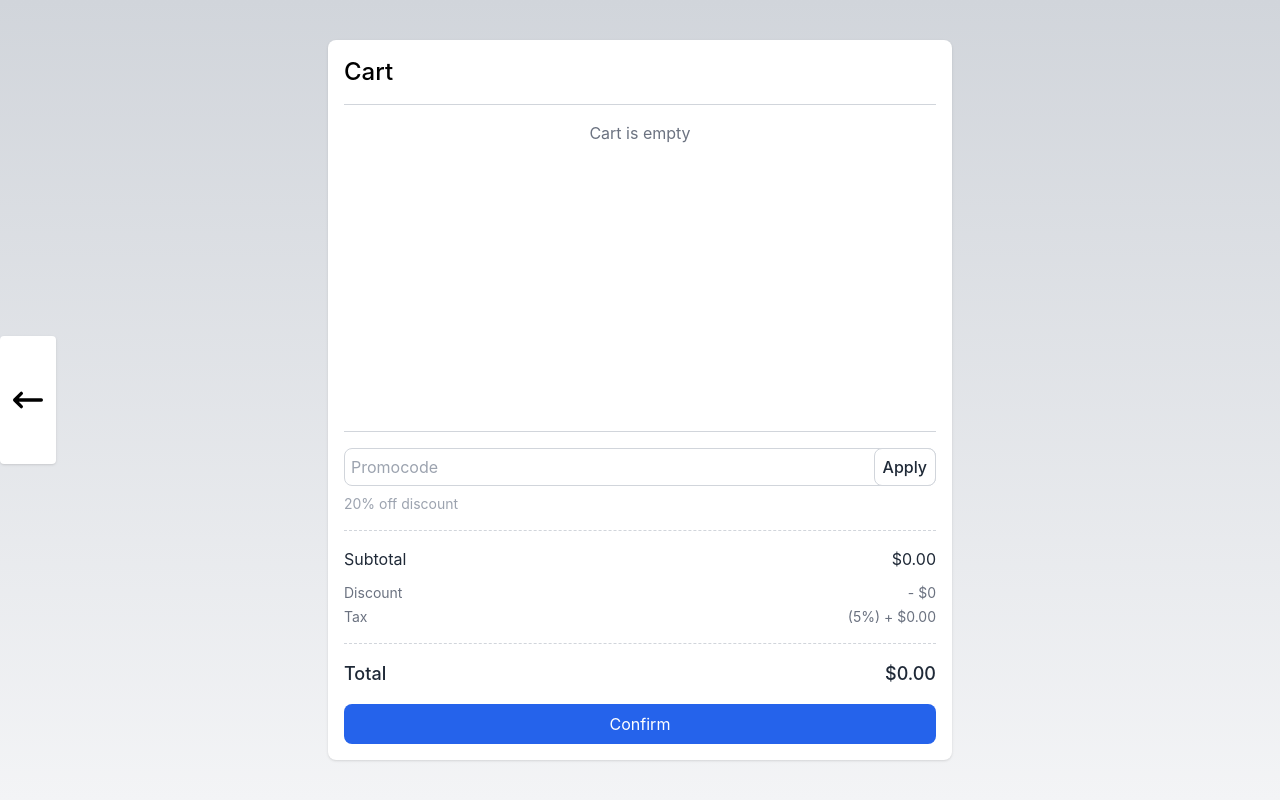
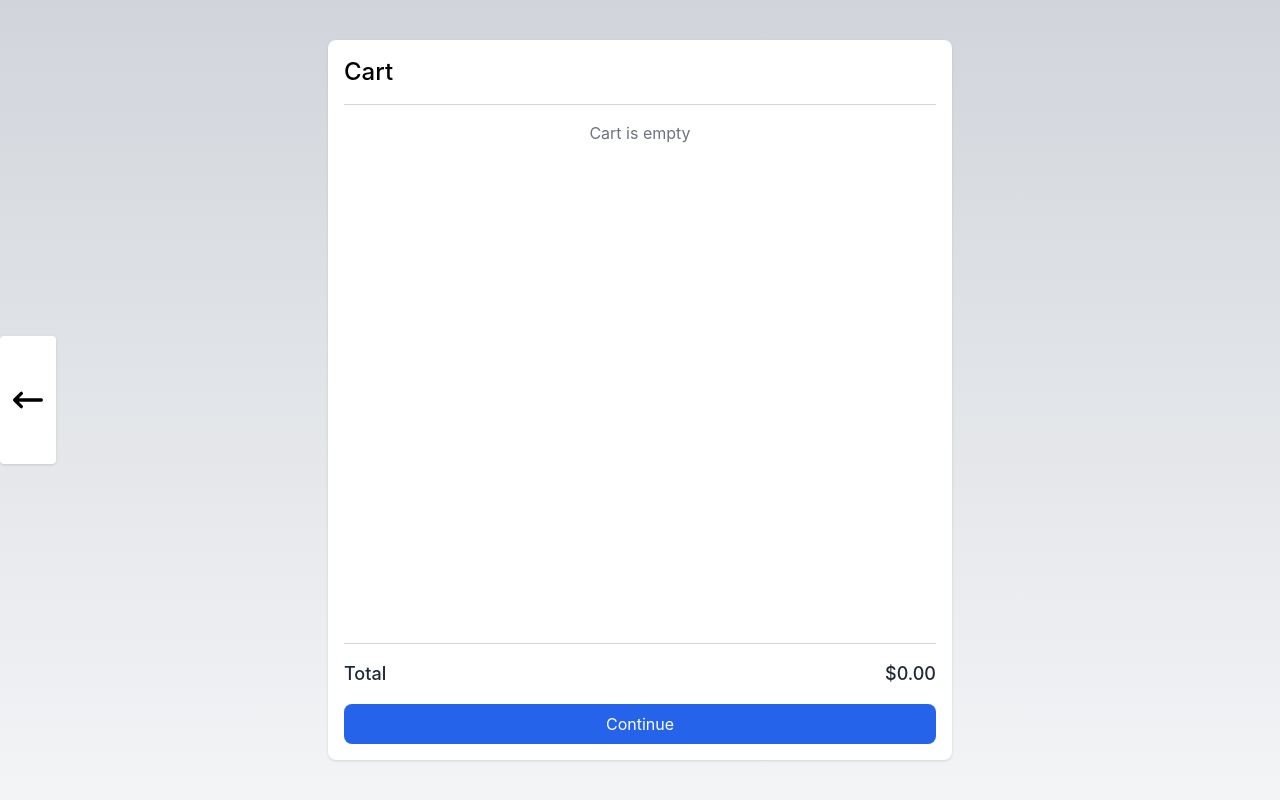
Before and after one commit to shevgn/electronics-shop-uni, a React (Vite) app in the folder frontend/: page /cart in a window 1280 px wide. Built offline with nearby package versions, Linux system fonts and the light colour scheme.

Commit message:
order creation

```diff
--- a/frontend/src/pages/cart/page.tsx
+++ b/frontend/src/pages/cart/page.tsx
@@ -1,17 +1,43 @@
 import { AnimatePresence, motion } from "framer-motion";
-import { Link } from "react-router-dom";
+import { Link, useNavigate } from "react-router-dom";
 import { useState } from "react";
 import { useDispatch, useSelector } from "react-redux";
 import { RootState } from "@/store";
-import { updateQuantity, removeItem } from "@/features/cartSlice";
-
-const discount: number = 0.2;
-const tax: number = 0.05;
+import { updateQuantity, removeItem, clearCart } from "@/features/cartSlice";
+import useApi from "@/hooks/useApi";
+import { CreateOrderResponse } from "@/types/orders";
 
 export default function Cart() {
   const cart = useSelector((state: RootState) => state.cart.items);
   const dispatch = useDispatch();
-  const [promoApplied, setPromoApplied] = useState(false);
+  const navigate = useNavigate();
+  const { data, isLoading, error, fetchData } = useApi<CreateOrderResponse>(
+    "http://localhost:3000/orders",
+    { method: "POST", skipFetch: true },
+  );
+  const [isConfirming, setIsConfirming] = useState(false);
+  const [isConfirmed, setIsConfirmed] = useState(false);
+
+  const handleOrderCreate = async () => {
+    try {
+      const response = await fetchData({
+        body: {
+          items: cart.map((item) => ({
+            productId: item.id,
+            quantity: item.quantity,
+          })),
+        },
+      });
+      setTimeout(() => {
+        console.log("Order created:", response);
+        setIsConfirmed(true);
+        dispatch(clearCart());
+        navigate("/");
+      }, 2000);
+    } catch (err) {
+      console.error("Failed to create order:", err);
+    }
+  };
 
   const changeQuantity = (id: number, quantity: number) => {
     dispatch(updateQuantity({ id, quantity }));
@@ -21,24 +47,10 @@ export default function Cart() {
     dispatch(removeItem({ id }));
   };
 
-  const subtotalAmount: number = cart.reduce(
+  const totalAmount: number = cart.reduce(
     (total, item) => total + item.price * item.quantity,
     0,
   );
-
-  const calculateDiscount = (amount: number): number => {
-    if (promoApplied) return amount * discount;
-    return 0;
-  };
-
-  const calculateTax = (amount: number): number => {
-    return amount * tax;
-  };
-
-  const totalAmount: number =
-    cart.reduce((total, item) => total + item.price * item.quantity, 0) -
-    calculateDiscount(subtotalAmount) +
-    calculateTax(subtotalAmount);
 
   return (
     <>
@@ -207,56 +219,7 @@ export default function Cart() {
             className="relative flex flex-col"
           >
             <h3 className="sr-only">Payment Details</h3>
-            <section className="relative mb-4 flex w-full flex-col">
-              <h4 className="sr-only">Your promocode</h4>
-              <div className="relative flex flex-col">
-                <label htmlFor="promo" className="sr-only">
-                  Your promocode
-                </label>
-                <input
-                  id="promo"
-                  type="text"
-                  placeholder="Promocode"
-                  className={`rounded-lg border border-gray-300 bg-transparent p-1.5 focus:border-gray-500 focus:outline-none ${promoApplied && "border-2 border-green-500"}`}
-                />
-                <motion.button
-                  initial={false}
-                  whileHover={{ scale: 1.05 }}
-                  whileTap={{ scale: 0.95 }}
-                  onClick={() => setPromoApplied(true)}
-                  className="absolute bottom-0 right-0 top-0 rounded-lg border border-gray-300 bg-white p-1 px-2"
-                >
-                  <span className="font-medium">Apply</span>
-                </motion.button>
-              </div>
-              <p className="pt-2 text-sm text-gray-400">20% off discount</p>
-            </section>
-            <hr className="border-dashed border-gray-300" />
-            <section className="my-4 flex flex-col">
-              <h4 className="sr-only">Total calculation</h4>
-              <div className="mb-3 flex flex-row justify-between">
-                <h5 className="text-base">Subtotal</h5>
-                <span className="">${subtotalAmount.toFixed(2)}</span>
-              </div>
-              <div className="flex flex-col space-y-1 text-sm text-gray-500">
-                <div className="flex flex-row justify-between">
-                  <span>Discount</span>
-                  <span>
-                    {promoApplied
-                      ? `(${discount * 100}%) - $${calculateDiscount(subtotalAmount).toFixed(2)}`
-                      : " - $0"}
-                  </span>
-                </div>
-                <div className="flex flex-row justify-between">
-                  <span>Tax</span>
-                  <span>
-                    ({tax * 100}%) + ${calculateTax(subtotalAmount).toFixed(2)}
-                  </span>
-                </div>
-              </div>
-            </section>
-            <hr className="border-dashed border-gray-300" />
-            <section className="mt-4">
+            <section className="">
               <h4 className="sr-only">Total amount</h4>
               <div className="flex flex-row justify-between">
                 <span className="text-lg font-medium">Total</span>
@@ -267,13 +230,54 @@ export default function Cart() {
             </section>
           </motion.section>
           <button
-            onClick={() => {}}
+            disabled={isLoading}
+            onClick={() => setIsConfirming(true)}
             type="button"
             className="rounded-lg bg-blue-600 px-4 py-2 text-white hover:bg-blue-700"
           >
-            <span>Confirm</span>
+            <span>{isLoading ? "Creating order..." : "Continue"}</span>
           </button>
         </motion.section>
+
+        <AnimatePresence>
+          {isConfirming && (
+            <div className="fixed inset-0 flex items-center justify-center bg-black bg-opacity-50">
+              <div className="flex flex-col space-y-4 rounded-lg bg-white p-4 shadow-lg">
+                {!isConfirmed ? (
+                  <>
+                    <h2 className="text-lg font-medium text-black">
+                      Confirm Order
+                    </h2>
+                    <p className="text-gray-500">
+                      Are you sure you want to place this order?
+                    </p>
+                    <div className="flex flex-row justify-end space-x-4">
+                      <button
+                        onClick={() => setIsConfirming(false)}
+                        className="rounded-lg border border-gray-300 px-4 py-2 text-gray-500"
+                      >
+                        <span>Cancel</span>
+                      </button>
+                      <button
+                        onClick={() => {
+                          handleOrderCreate();
+                          setIsConfirmed(true);
+                        }}
+                        className="rounded-lg bg-blue-600 px-4 py-2 text-white hover:bg-blue-700"
+                      >
+                        <span>Confirm</span>
+                      </button>
+                    </div>
+                  </>
+                ) : (
+                  <h2 className="text-lg font-medium text-black">
+                    Order Created
+                  </h2>
+                )}
+              </div>
+            </div>
+          )}
+        </AnimatePresence>
       </main>
     </>
   );
```
